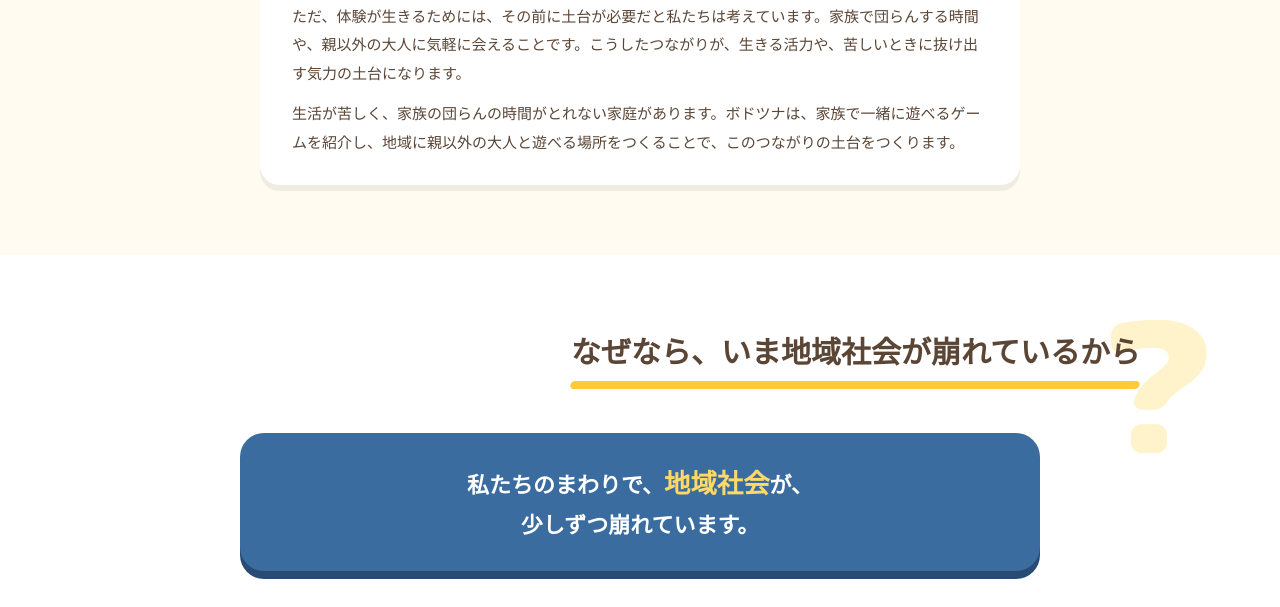
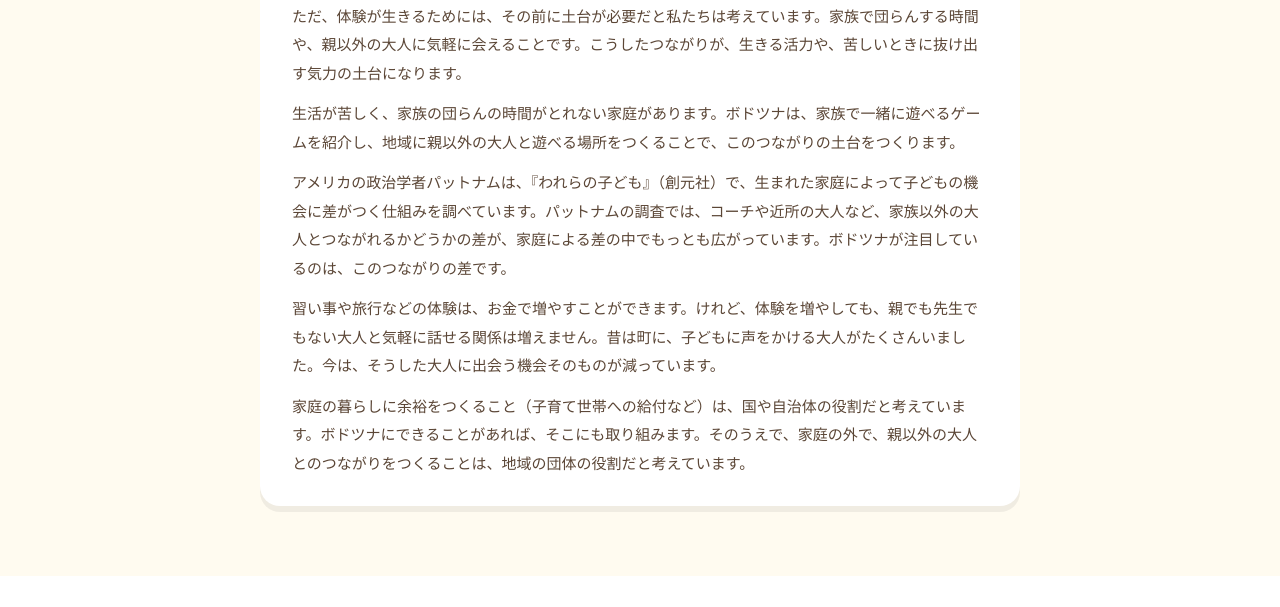
Before and after one commit to miracleyan80/bodotuna-site, a plain HTML site: page index.html in a window 1280 px wide. Shown: the part 2956-3563 px from the top of the page. Drawn offline with Linux system fonts and the light colour scheme.

Commit message:
トップページ「体験の前に、つながりを」にパットナム・役割分担の3段落を追加
Co-Authored-By: Claude Fable 5.1 <noreply@anthropic.com>
Claude-Session: https://claude.ai/code/session_01PuS7AiXkvfDvFdV2FfG4sT

```diff
--- a/index.html
+++ b/index.html
@@ -1046,7 +1046,10 @@
       </div>
       <p style="font-size: 15px; line-height: 1.9; color: var(--brown); margin: 0 0 12px;">子どもたちの「体験格差」が話題になっています。旅行や習い事などの体験は、何かを学んでみようという意欲のきっかけになります。</p>
       <p style="font-size: 15px; line-height: 1.9; color: var(--brown); margin: 0 0 12px;">ただ、体験が生きるためには、その前に土台が必要だと私たちは考えています。家族で団らんする時間や、親以外の大人に気軽に会えることです。こうしたつながりが、生きる活力や、苦しいときに抜け出す気力の土台になります。</p>
-      <p style="font-size: 15px; line-height: 1.9; color: var(--brown); margin: 0;">生活が苦しく、家族の団らんの時間がとれない家庭があります。ボドツナは、家族で一緒に遊べるゲームを紹介し、地域に親以外の大人と遊べる場所をつくることで、このつながりの土台をつくります。</p>
+      <p style="font-size: 15px; line-height: 1.9; color: var(--brown); margin: 0 0 12px;">生活が苦しく、家族の団らんの時間がとれない家庭があります。ボドツナは、家族で一緒に遊べるゲームを紹介し、地域に親以外の大人と遊べる場所をつくることで、このつながりの土台をつくります。</p>
+      <p style="font-size: 15px; line-height: 1.9; color: var(--brown); margin: 0 0 12px;">アメリカの政治学者パットナムは、『われらの子ども』（創元社）で、生まれた家庭によって子どもの機会に差がつく仕組みを調べています。パットナムの調査では、コーチや近所の大人など、家族以外の大人とつながれるかどうかの差が、家庭による差の中でもっとも広がっています。ボドツナが注目しているのは、このつながりの差です。</p>
+      <p style="font-size: 15px; line-height: 1.9; color: var(--brown); margin: 0 0 12px;">習い事や旅行などの体験は、お金で増やすことができます。けれど、体験を増やしても、親でも先生でもない大人と気軽に話せる関係は増えません。昔は町に、子どもに声をかける大人がたくさんいました。今は、そうした大人に出会う機会そのものが減っています。</p>
+      <p style="font-size: 15px; line-height: 1.9; color: var(--brown); margin: 0;">家庭の暮らしに余裕をつくること（子育て世帯への給付など）は、国や自治体の役割だと考えています。ボドツナにできることがあれば、そこにも取り組みます。そのうえで、家庭の外で、親以外の大人とのつながりをつくることは、地域の団体の役割だと考えています。</p>
     </div>
   </div>
 </section>
```
